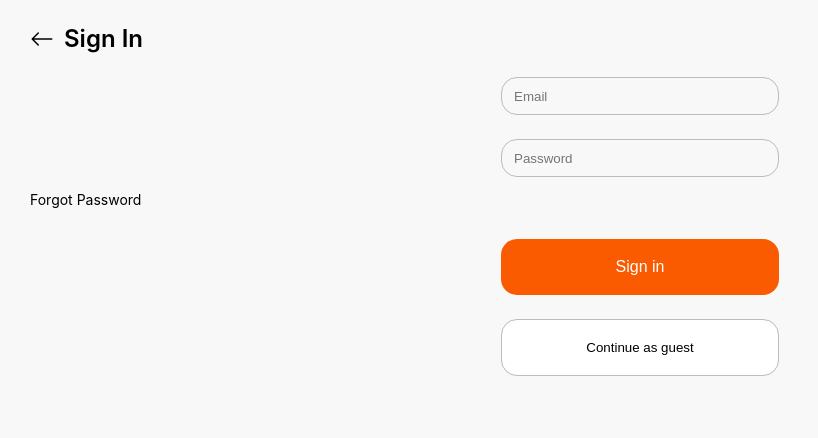
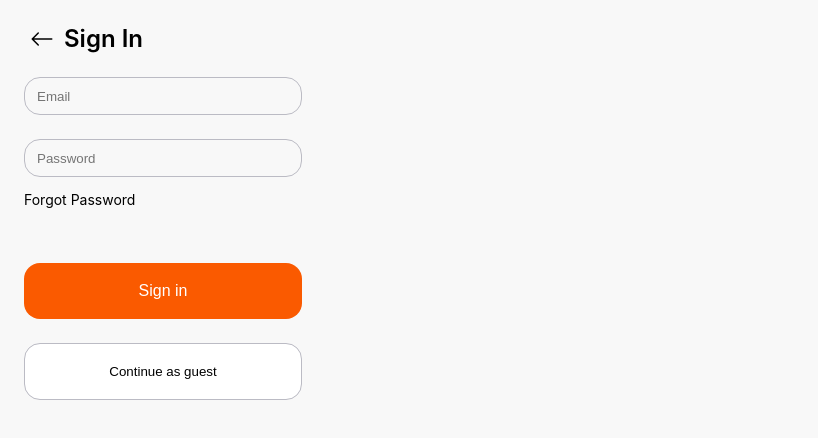
Before and after one commit to Stutern-Project-23/Group-4-Mealy-Project-Team-2A, a React (Create React App) app: page / in a window 1280 px wide. Shown: the top 438 px of the page, without its empty margins (0-818 px from the left). Built offline with nearby package versions, Linux system fonts and the light colour scheme.

Commit message:
Made some changes in css

```diff
--- a/src/Authentication/signin.css
+++ b/src/Authentication/signin.css
@@ -24,11 +24,12 @@
   font-weight: 600;
  }
 
- .emailInput, .passwordInput, .submitBtn, .guestBtn {
+ .emailInput, .passwordInput, .submitBtn, .guestBtn,.forgotPassword {
    padding-bottom: 24px;
    display: flex;
    flex-direction: row;
-   justify-content: center;
+   justify-content: flex-start;
+   padding-left: 24px;
  }
 
 
@@ -48,7 +49,7 @@
 
  .forgotPassword {
   font-size: 14px;
-  padding-left: 30px;
+
   line-height: 16.94px;
   margin-bottom: 30px;
 
@@ -84,3 +85,13 @@ Left: 18px;
   linear-gradient(0deg, #BBBBC4, #BBBBC4);
   border: 1px solid #BBBBC4
  }
+
+ /* @media(min-width:376px) and (max-width:426px) {
+  .forgotPassword {
+     display: flex;
+  justify-content: start;
+  text-align: left !important;
+    padding-left: 100px !important;
+  }
+
+ }*/
```
